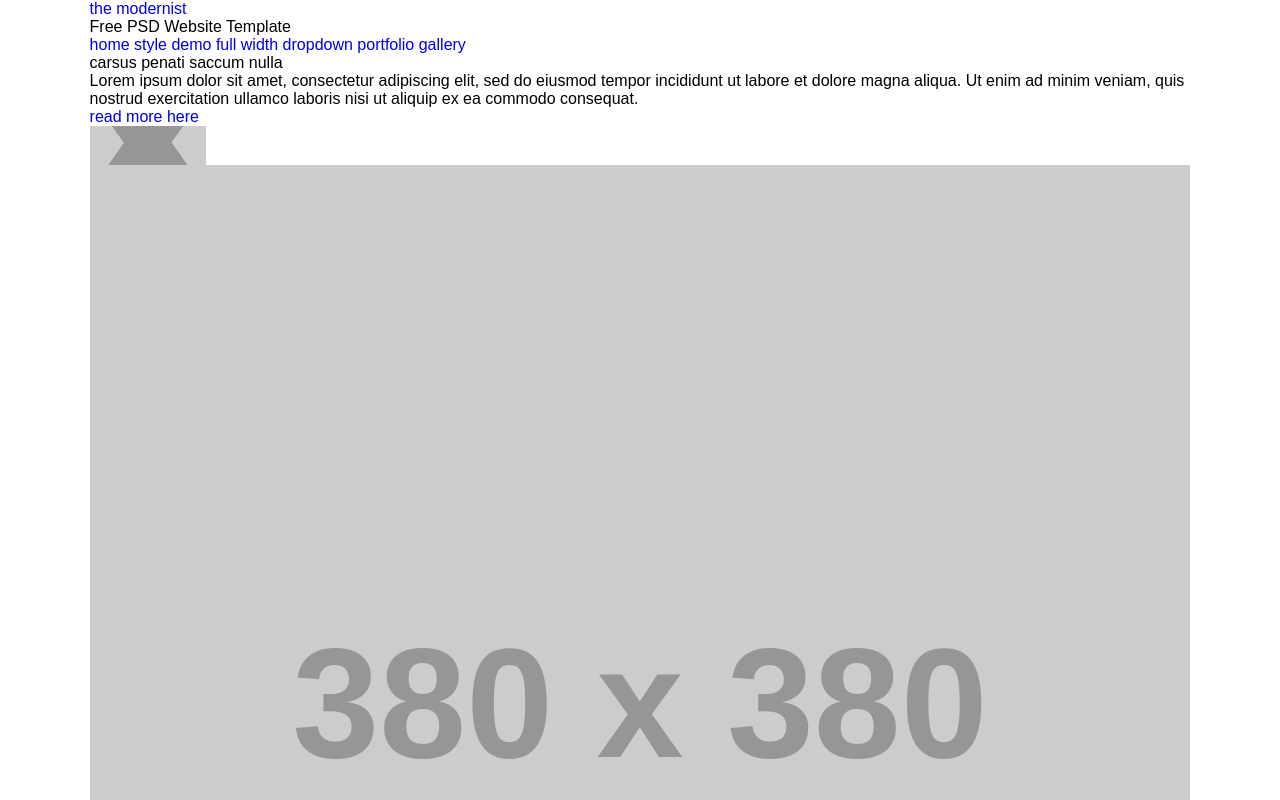
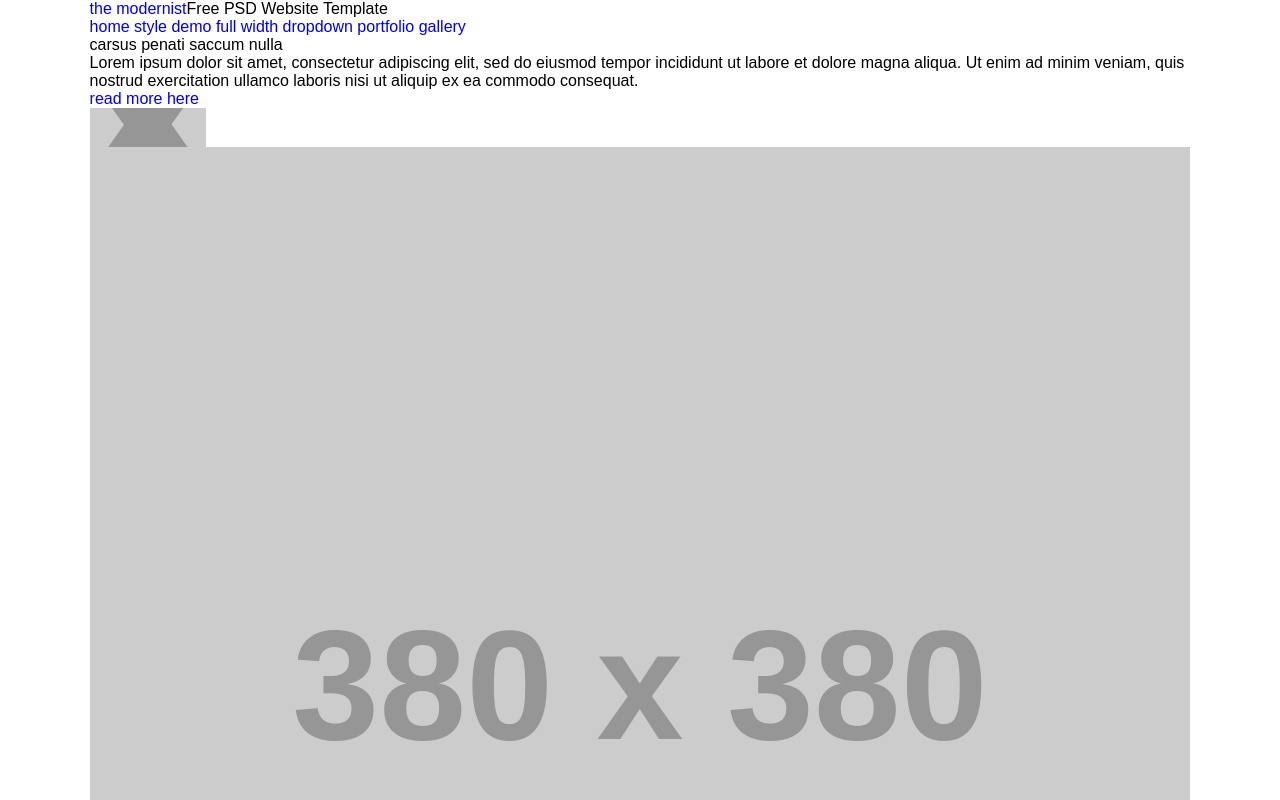
Before and after one commit to Shirly-D/modernist, a plain HTML site: page index.html in a window 1280 px wide. Shown: the top 800 px of the page. Drawn offline with Linux system fonts and the light colour scheme; placeholder pictures from the web are drawn by us.

Commit message:
html header h1 change

```diff
--- a/index.html
+++ b/index.html
@@ -48,8 +48,7 @@
     <!--header section start-->
     <header>
       <div class="wrapper">
-        <h1 class="header-text"><a href="#fixme" title="The Modernist">the modernist</a></h1>
-        <small>Free PSD Website Template</small>
+        <h1 class="header-text"><a href="#fixme" title="The Modernist">the modernist</a><span>Free PSD Website Template</span></h1>
         <nav class="nav-section">
           <ul>
             <li><a href="#fixme" title="Home" class="active">home</a></li>
```
